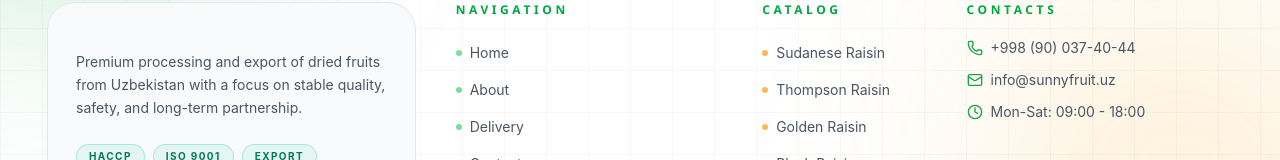
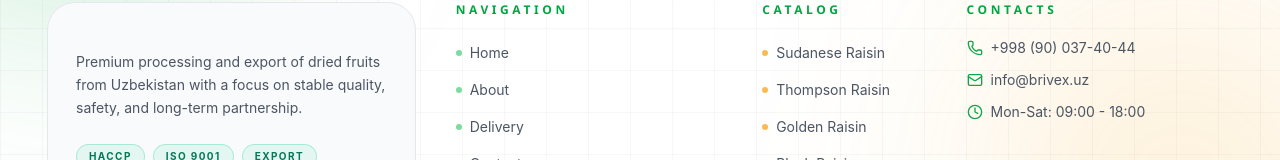
Before and after one commit to temmur/brivex-front, a Vue app: page / in a window 1280 px wide. Shown: the part 6130-6290 px from the top of the page. Built offline with nearby package versions, Linux system fonts and the light colour scheme; the HTML template or start-up script is replaced by a standard one.

Commit message:
fix issues

```diff
--- a/src/components/layouts/CFooter.vue
+++ b/src/components/layouts/CFooter.vue
@@ -109,7 +109,7 @@
               class="inline-flex items-center gap-2 text-sm text-[#4b5563] transition-colors hover:text-[#111828]"
             >
               <MailIcon class="h-4 w-4 text-[#16a34a]" />
-              info@sunnyfruit.uz
+              info@brivex.uz
             </a>
             <p class="inline-flex items-center gap-2 text-sm text-[#4b5563]">
               <ClockIcon class="h-4 w-4 text-[#16a34a]" />
```
